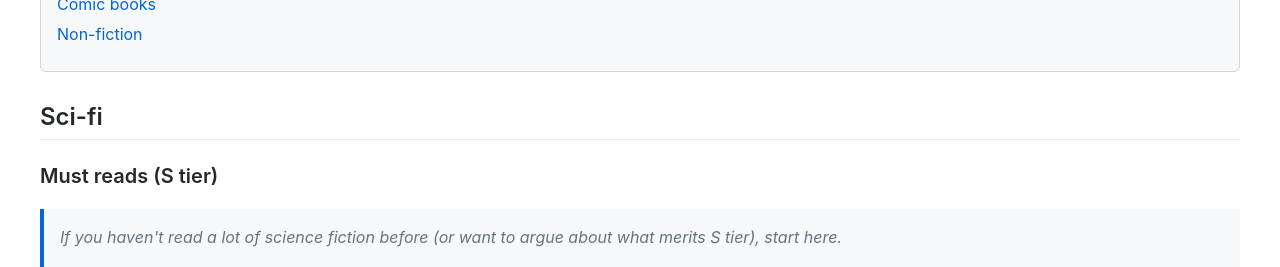
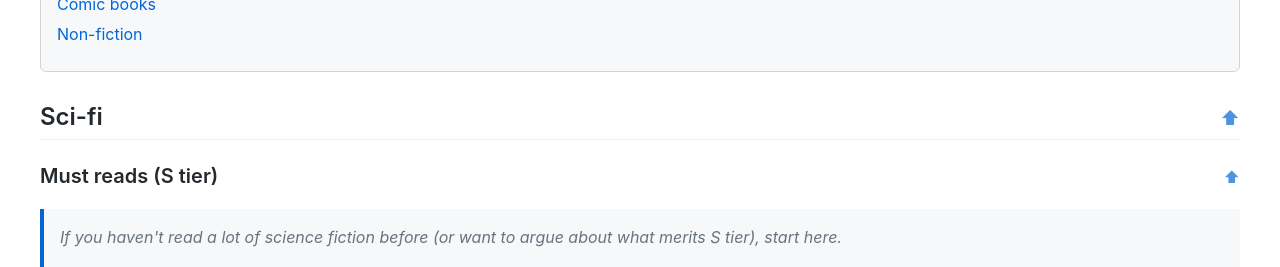
Before and after one commit to a16z-infra/reading-list, a Jekyll site: the page built from index.md, in a window 1280 px wide. Shown: the part 438-705 px from the top of the page. Built offline with Jekyll 4.4.1, drawn with Linux system fonts in a browser that asks for light colours; grey boxes are pictures that could not be loaded.

Commit message:
add back to top links

```diff
--- a/_layouts/default.html
+++ b/_layouts/default.html
@@ -187,6 +187,27 @@
             margin-top: 24px;
             margin-bottom: 16px;
         }
+
+        /* Header with back to top link */
+        h2.header-with-link, h3.header-with-link {
+            display: flex;
+            justify-content: space-between;
+            align-items: baseline;
+        }
+
+        .back-to-top {
+            font-size: 0.8em;
+            font-weight: normal;
+            opacity: 0.7;
+            transition: opacity 0.2s;
+            text-decoration: none;
+            margin-left: 10px;
+        }
+
+        .back-to-top:hover {
+            opacity: 1;
+            text-decoration: none;
+        }
     </style>
     <script>
         document.addEventListener('DOMContentLoaded', function() {
--- a/index.md
+++ b/index.md
@@ -29,9 +29,9 @@ We hope other infra people will like these books too! Please open a PR for any c
 </ul>
 </div>
 
-<h2 id="sci-fi">Sci-fi</h2>
+<h2 id="sci-fi" class="header-with-link">Sci-fi <a href="#" class="back-to-top">⬆︎</a></h2>
 
-<h3 id="must-reads-s-tier">Must reads (S tier)</h3>
+<h3 id="must-reads-s-tier" class="header-with-link">Must reads (S tier) <a href="#" class="back-to-top">⬆︎</a></h3>
 
 <blockquote class="section-intro">
 If you haven't read a lot of science fiction before (or want to argue about what merits S tier), start here.
@@ -56,7 +56,7 @@ If you haven't read a lot of science fiction before (or want to argue about what
 </div>
 {% endfor %}
 
-<h3 id="classics-a-tier">Classics (A tier)</h3>
+<h3 id="classics-a-tier" class="header-with-link">Classics (A tier) <a href="#" class="back-to-top">⬆︎</a></h3>
 
 <blockquote class="section-intro">
 These books all had massive impact when they were published and are still great reads today. Some feel a little dated now, so you can skip this section if you don't want to dive into sci-fi history.
@@ -81,7 +81,7 @@ These books all had massive impact when they were published and are still great
 </div>
 {% endfor %}
 
-<h3 id="very-good-books-a-tier">Very good books (A tier)</h3>
+<h3 id="very-good-books-a-tier" class="header-with-link">Very good books (A tier) <a href="#" class="back-to-top">⬆︎</a></h3>
 
 <blockquote class="section-intro">
 These are all contemporary books and very very good. Highly recommended.
@@ -106,7 +106,7 @@ These are all contemporary books and very very good. Highly recommended.
 </div>
 {% endfor %}
 
-<h3 id="also-worth-reading-b-tier">Also worth reading (B tier)</h3>
+<h3 id="also-worth-reading-b-tier" class="header-with-link">Also worth reading (B tier) <a href="#" class="back-to-top">⬆︎</a></h3>
 
 <blockquote class="section-intro">
 These books are all fun and/or, interesting and well worth the time, if you are looking for something new.
@@ -131,7 +131,7 @@ These books are all fun and/or, interesting and well worth the time, if you are
 </div>
 {% endfor %}
 
-<h2 id="fantasy">Fantasy</h2>
+<h2 id="fantasy" class="header-with-link">Fantasy <a href="#" class="back-to-top">⬆︎</a></h2>
 
 {% assign fantasy = site.entries | where: "category", "fantasy" | sort: "order" %}
 {% for entry in fantasy %}
@@ -152,7 +152,7 @@ These books are all fun and/or, interesting and well worth the time, if you are
 </div>
 {% endfor %}
 
-<h2 id="comic-books">Comic books</h2>
+<h2 id="comic-books" class="header-with-link">Comic books <a href="#" class="back-to-top">⬆︎</a></h2>
 
 {% assign comics = site.entries | where: "category", "comic" | sort: "order" %}
 {% for entry in comics %}
@@ -173,7 +173,7 @@ These books are all fun and/or, interesting and well worth the time, if you are
 </div>
 {% endfor %}
 
-<h2 id="non-fiction">Non-fiction</h2>
+<h2 id="non-fiction" class="header-with-link">Non-fiction <a href="#" class="back-to-top">⬆︎</a></h2>
 
 {% assign non_fiction = site.entries | where: "category", "non_fiction" | sort: "order" %}
 {% for entry in non_fiction %}
```
